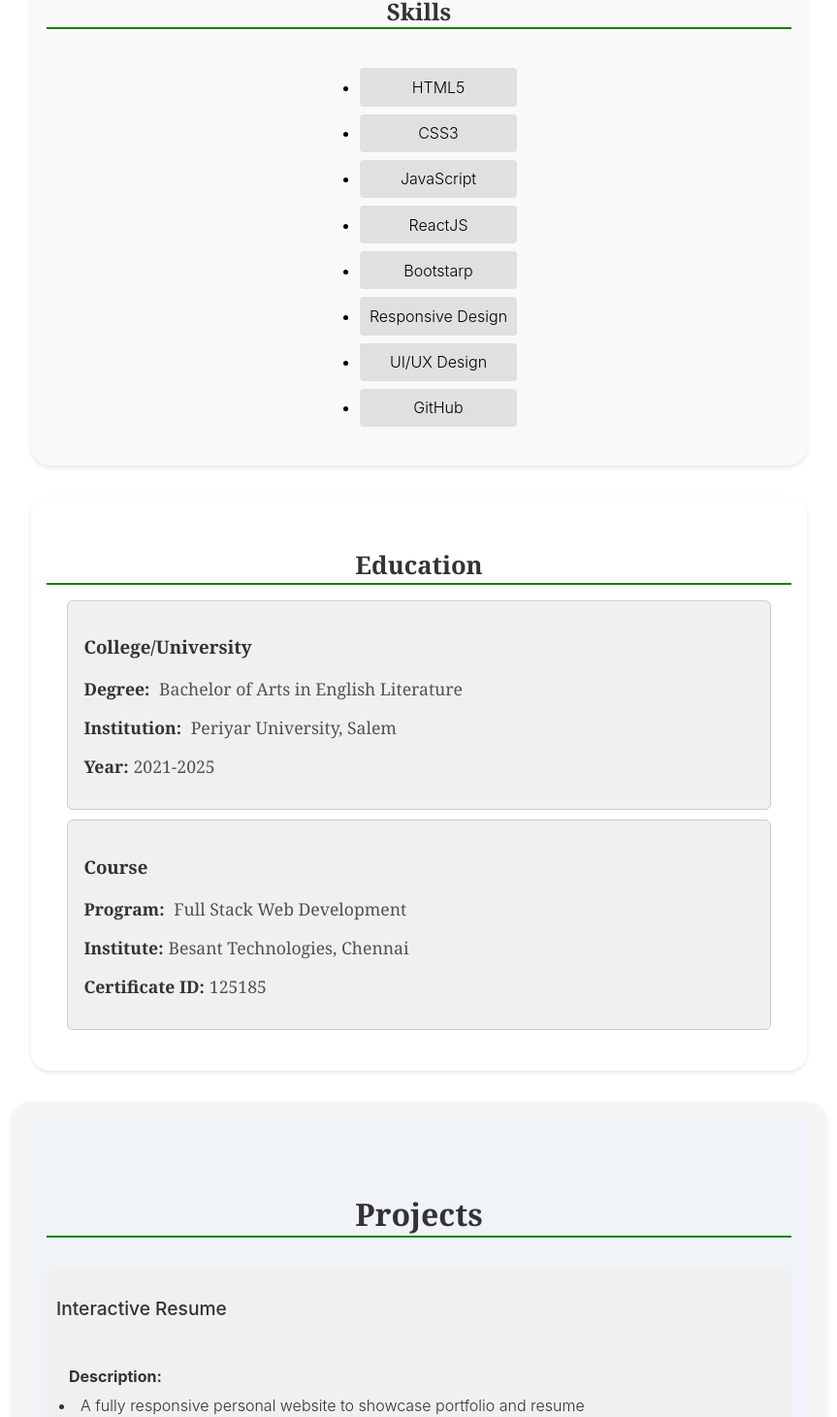
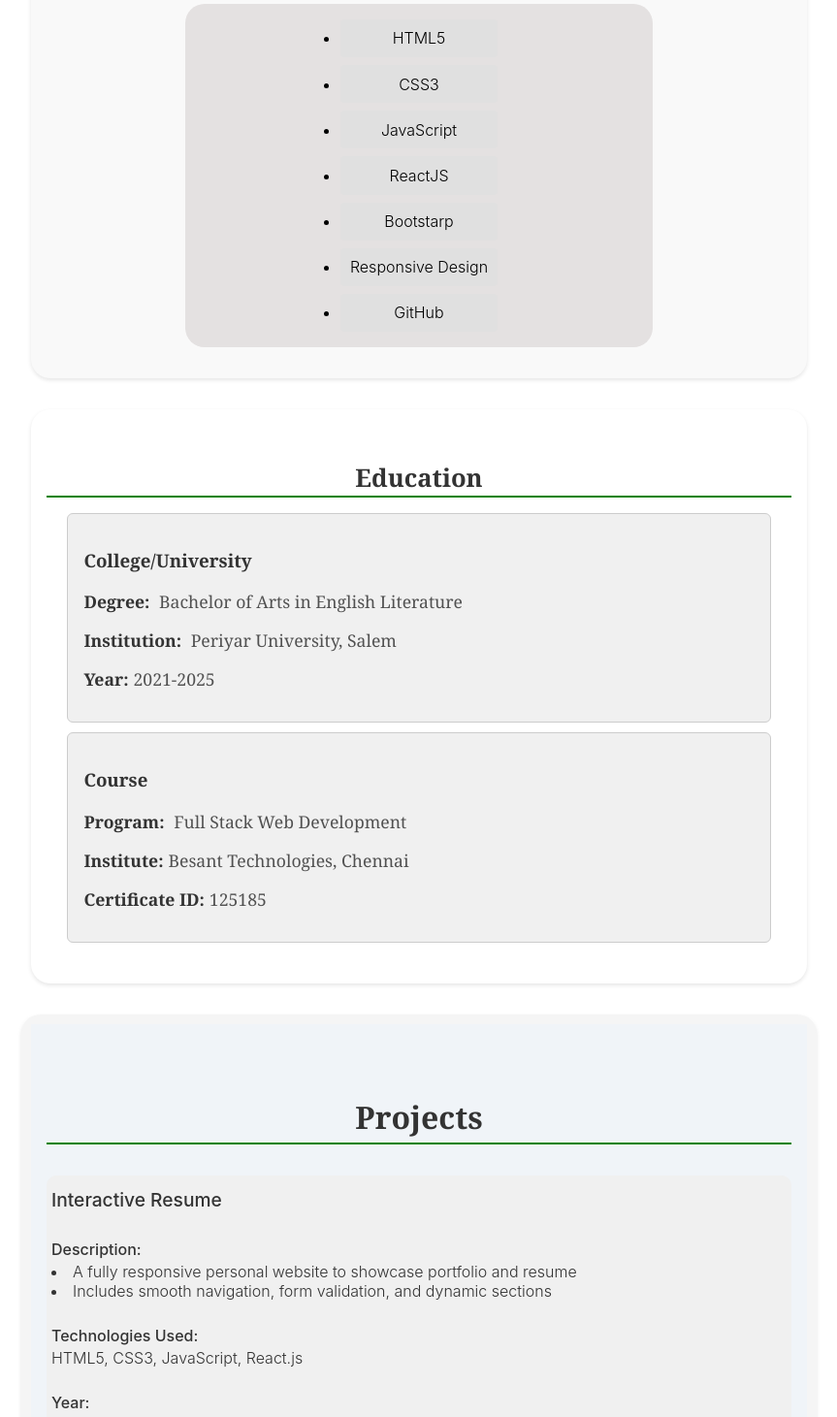
Before and after one commit to Dharshini-26003/interactive-resume, a React (Create React App) app: page / in a window 1280 px wide. Shown: the part 931-2392 px from the top of the page at 97% size, without its empty margins (208-1071 px from the left). Built offline with nearby package versions, Linux system fonts and the light colour scheme.

Commit message:
Minor Modifications

```diff
--- a/src/components/skills.jsx
+++ b/src/components/skills.jsx
@@ -12,7 +12,6 @@ function MySkills(){
             <li>ReactJS</li>
             <li>Bootstarp</li>
             <li>Responsive Design</li>
-            <li>UI/UX Design</li>
             <li>GitHub</li>
            </ul>
         </div>
--- a/src/styles/about.css
+++ b/src/styles/about.css
@@ -28,7 +28,7 @@
   margin-bottom: 10px;
   text-align: left;
   font-weight: 400;
-  font-size: 1.2rem;
+  font-size: 1.1rem;
   font-family: Cambria, Cochin, Georgia, Times, 'Times New Roman', serif;
 }
 
--- a/src/styles/footer.css
+++ b/src/styles/footer.css
@@ -2,7 +2,7 @@
 .footer {
   background-color: #1e1e1e;
   color: #fff;
-  padding: 3rem 1rem;
+  padding: 2rem; /* Reduced from 3rem */
   text-align: center;
   transition: box-shadow 0.3s ease;
 }
@@ -13,8 +13,8 @@
 
 /* Optional heading inside footer */
 .footer h2 {
-  font-size: 2rem;
-  margin-bottom: 2rem;
+  font-size: 1.8rem; /* Slightly smaller */
+  margin-bottom: 1.5rem; /* Reduced from 2rem */
   color: #ffffff;
 }
 
@@ -22,21 +22,22 @@
 .contact-form {
   max-width: 500px;
   margin: 0 auto;
-  padding: 2rem;
+  padding: 1rem; /* Reduced from 2rem */
   background-color: #f9f9f9;
-  border-radius: 12px;
-  box-shadow: 0 4px 12px rgba(0, 0, 0, 0.2);
+  border-radius: 10px;
+  box-shadow: 0 4px 10px rgba(0, 0, 0, 0.15);
 }
 
 /* Form layout */
 .contact-form form {
   display: flex;
   flex-direction: column;
+  gap: 0.5rem; /* Adds consistent spacing between fields */
 }
 
 /* Labels */
 .contact-form label {
-  margin-bottom: 0.5rem;
+  margin-bottom: 0.3rem; /* Reduced from 0.5rem */
   font-weight: 600;
   color: #333;
   text-align: left;
@@ -45,10 +46,10 @@
 /* Inputs and textarea */
 .contact-form input,
 .contact-form textarea {
-  padding: 0.7rem;
-  margin-bottom: 1.5rem;
+  padding: 0.4rem; /* Slightly reduced */
+  margin-bottom: 0.8rem; /* Reduced from 1.5rem */
   border: 1px solid #ccc;
-  border-radius: 8px;
+  border-radius: 6px;
   font-size: 1rem;
   transition: border-color 0.3s ease;
 }
@@ -62,11 +63,11 @@
 
 /* Submit button */
 .contact-form button {
-  padding: 0.5rem;
+  padding: 0.6rem 1rem;
   background-color: #007bff;
   color: white;
   border: none;
-  border-radius: 8px;
+  border-radius: 6px;
   font-size: 1rem;
   cursor: pointer;
   transition: background-color 0.3s ease;
--- a/src/styles/projects.css
+++ b/src/styles/projects.css
@@ -1,6 +1,6 @@
 .project-sec {
   background-color: #f5f5f5;
-  padding: 20px;
+  padding: 10px; /* Reduced from 20px */
   border-radius: 20px;
   box-shadow: 0 2px 4px rgba(0,0,0,0.1);
   max-width: 800px;
@@ -12,7 +12,7 @@
 .project-sec h2 {
   font-size: 1.5rem;
   border-bottom: 2px solid #0b8200;
-  padding-bottom: 0.5px;
+  padding-bottom: 5px;
   margin-bottom: 1rem;
   font-family: Cambria, Cochin, Georgia, Times, 'Times New Roman', serif;
 }
@@ -21,49 +21,43 @@
   display: flex;
   flex-direction: column;
   justify-content: center;
-  padding: 10px;
+  padding: 5px;
   background-color: #f0f0f0;
   border-radius: 10px;
+  gap: 1rem; /* Add spacing between projects */
 }
 
 .project-list h3 {
-  background-color: #f0f0f0;
-  border-radius: 50px;
-  text-align: left;
+  margin: 0.5rem 0;
+  font-size: 1.2rem;
   font-weight: 500;
   color: #333;
-  font-size: 1.2rem;
-}
-
-.project-list h3:hover {
-  cursor: default;
+  text-align: left;
 }
 
 .project-list p {
-  padding: 3px;
-  background-color: #f0f0f0;
-  border-radius: 6px;
-  text-align: left;
+  margin: 0.3rem 0;
+  font-size: 1rem;
   font-weight: 300;
-  font-size: 1rem;
-}
-
-.project-list strong {
-  padding: 10px;
-  display: block;
   text-align: left;
 }
 
-/* ✅ Fix this — li should not be inside p */
 .project-list ul {
-  margin-left: 1.5rem;
-  padding-left: 1rem;
+  margin-left: 1rem;
+  padding-left: 0.5rem;
 }
+
 .project-list ul li {
   list-style-type: disc;
   margin-top: 5px;
   font-weight: 300;
   text-align: left;
+}
+
+.project-list strong {
+  display: block;
+  margin-bottom: 0.2rem;
+  font-weight: 500;
 }
 
 .project-list span {
@@ -75,17 +69,14 @@
 /* 📱 Responsive tweaks */
 @media (max-width: 600px) {
   .project-sec {
-    padding: 1rem;
+    padding: 0.5rem;
   }
 
   .project-list h3 {
     font-size: 1rem;
   }
 
-  .project-list p {
-    font-size: 0.95rem;
-  }
-
+  .project-list p,
   .project-list ul li {
     font-size: 0.95rem;
   }
--- a/src/styles/skills.css
+++ b/src/styles/skills.css
@@ -1,8 +1,6 @@
 .skills-sec {
   padding: 1rem;
   background-color: #f9f9f9;
-
-
   text-align: center;
   border-radius: 20px;
   box-shadow: 0 2px 4px rgba(0,0,0,0.1);
@@ -31,11 +29,11 @@
   margin: 0;
 
 }
-.skills-section ul {
-  background-color: #e0f7fa;
+.skills-list ul {
+  background-color: #e4e1e1;
   padding: 0.5rem 1rem;
   border-radius: 20px;
-  font-size: 0.9rem;
+  font-size: 1rem;
   font-weight: 500;
   color: #333;
 }
@@ -47,7 +45,6 @@
   border-radius: 4px;
   text-align: center;
   font-size: 1rem;
-  word-break: break-word;
   font-weight: 300;
   color: black;
   max-width: 90%
```
